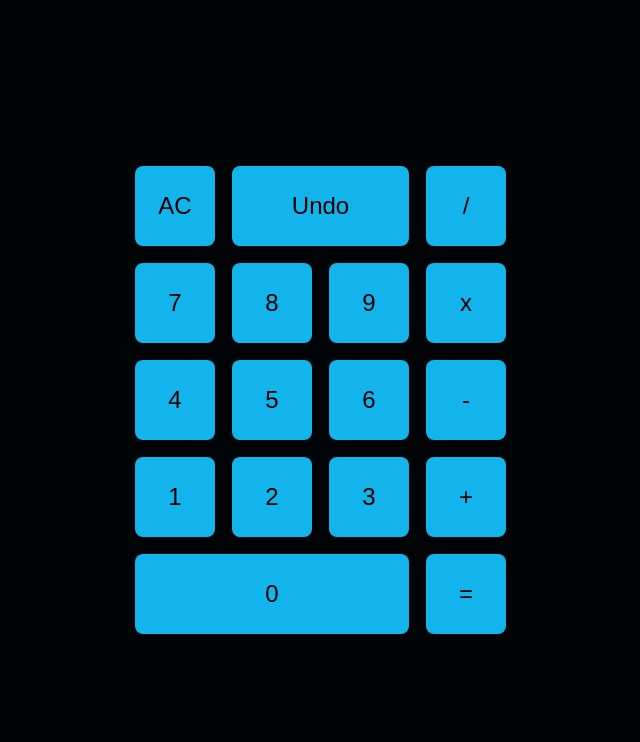
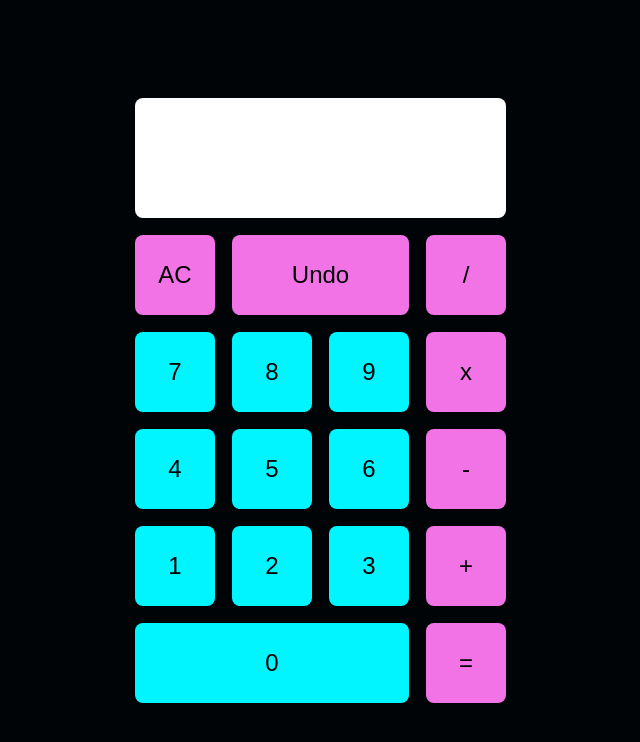
Before and after one commit to manthanparekh/calculator-web-app, a React (Create React App) app: page / in a window 1280 px wide. Shown: the top 742 px of the page, without its empty margins (271-911 px from the left). Built offline with nearby package versions, Linux system fonts and the light colour scheme.

Commit message:
UI design and new files

```diff
--- a/src/components/Button.tsx
+++ b/src/components/Button.tsx
@@ -1,19 +1,26 @@
 import React from 'react';
 import styled from 'styled-components'
 
+export enum ButtonType {
+    Number,
+    Operation
+}
+
 type Props = {
+    type?: ButtonType;
     label: string;
     position?: [x: number, y: number];
     width?: number;
 }
 const StyledButton = styled.button`
-    background: #12b4eb;
+    background: #F273E6;
+    color: #000;
     border: none;
     border-radius: 8px;
     font-size: 24px;
 `;
 
-const Button: React.FC<Props> = ({ label, position, width }) => {
+const Button: React.FC<Props> = ({ type = ButtonType.Operation , label, position, width }) => {
     const styles: React.CSSProperties = {};
     if (position) {
         styles.gridColumnStart = position[0] + 1;
@@ -23,6 +30,11 @@ const Button: React.FC<Props> = ({ label, position, width }) => {
     if (width) {
         styles.gridColumnEnd = `span ${width}`;
     }
+
+    if (type === ButtonType.Number) {
+        styles.color = '#000';
+        styles.background = '#00F5FF';
+    }
     return (
         <StyledButton style={styles}>{label}</StyledButton>
     )
--- a/src/components/Calculator.tsx
+++ b/src/components/Calculator.tsx
@@ -1,6 +1,6 @@
 import React from 'react';
 import styled from 'styled-components';
-import Button from './Button';
+import Button, {ButtonType} from './Button';
 
 const Container = styled.div``;
 
@@ -8,30 +8,40 @@ const Grid = styled.div`
     display: grid;
     grid-gap: 17px;
     grid-template-columns: repeat(5, 80px);
-    grid-template-rows: repeat(5, 80px);
+    grid-template-rows: 120px repeat(5, 80px);
+`;
 
+const Display = styled.div`
+    background: #fff;
+    border-radius: 8px;
+    fond-size: 48px;
+    grid-column-end: span 4;
+    padding: 30px 24px;
+    text-align: right;
 `;
+
 const Calculator: React.FC<{}> = () => {
     return (
         <Container>
             <Grid>
-                <Button label="AC" position={[0, 0]} />
-                <Button label="Undo" position={[1, 0]} width={2} />
-                <Button label="/" position={[3, 0]} />
-                <Button label="x" position={[3, 1]} />
-                <Button label="-" position={[3, 2]} />
-                <Button label="+" position={[3, 3]} />
-                <Button label="=" position={[3, 4]} />
-                <Button label="9" position={[2, 1]} />
-                <Button label="8" position={[1, 1]} />
-                <Button label="7" position={[0, 1]} />
-                <Button label="6" position={[2, 2]} />
-                <Button label="5" position={[1, 2]} />
-                <Button label="4" position={[0, 2]} />
-                <Button label="3" position={[2, 3]} />
-                <Button label="2" position={[1, 3]} />
-                <Button label="1" position={[0, 3]} />
-                <Button label="0" position={[0, 4]} width={3} />
+                <Display />
+                <Button label="AC" position={[0, 1]} />
+                <Button label="Undo" position={[1, 1]} width={2} />
+                <Button label="/" position={[3, 1]} />
+                <Button label="x" position={[3, 2]} />
+                <Button label="-" position={[3, 3]} />
+                <Button label="+" position={[3, 4]} />
+                <Button label="=" position={[3, 5]} />
+                <Button type={ButtonType.Number} label="9" position={[2, 2]} />
+                <Button type={ButtonType.Number} label="8" position={[1, 2]} />
+                <Button type={ButtonType.Number} label="7" position={[0, 2]} />
+                <Button type={ButtonType.Number} label="6" position={[2, 3]} />
+                <Button type={ButtonType.Number} label="5" position={[1, 3]} />
+                <Button type={ButtonType.Number} label="4" position={[0, 3]} />
+                <Button type={ButtonType.Number} label="3" position={[2, 4]} />
+                <Button type={ButtonType.Number} label="2" position={[1, 4]} />
+                <Button type={ButtonType.Number} label="1" position={[0, 4]} />
+                <Button type={ButtonType.Number} label="0" position={[0, 5]} width={3} />
             </Grid>
         </Container>
     );
```
Also changed, not shown: src/modules/calc.ts (added, +30 -0 lines), tsconfig.json (+9 -3 lines), 1 other file (tests, documents, lock files or other folders).
